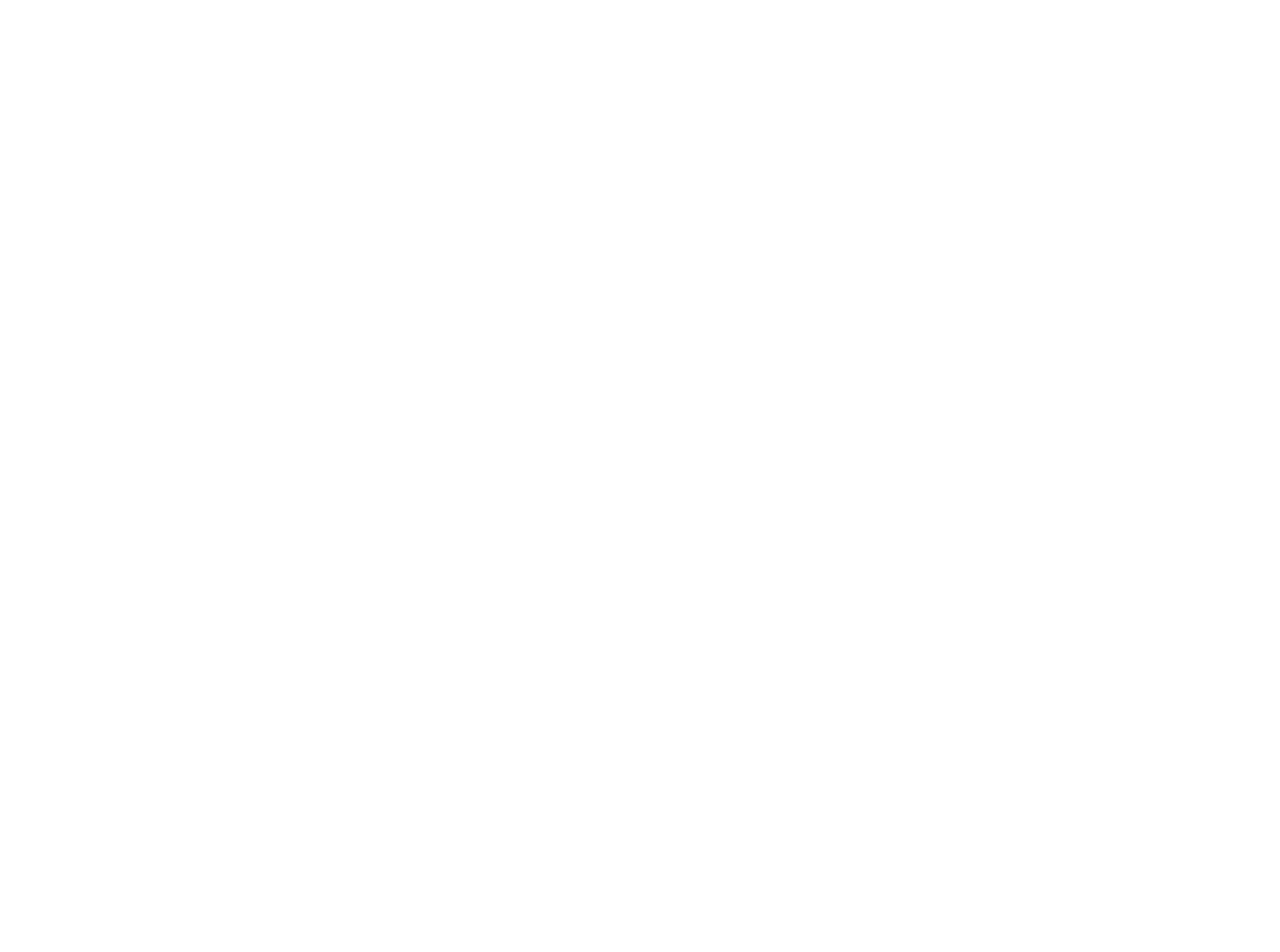
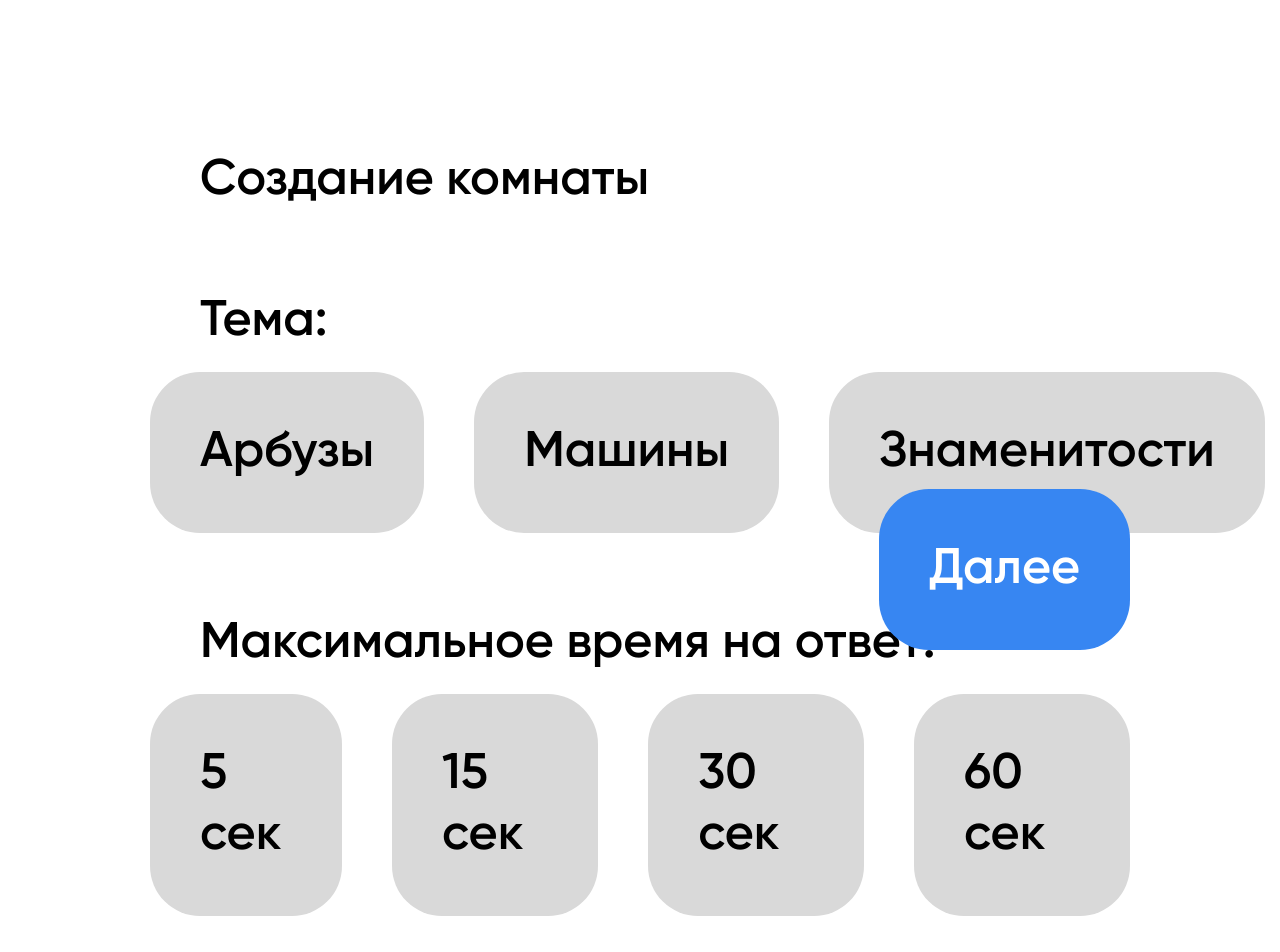
Before and after one commit to Dares34/quiz-react, a React (Create React App) app: page /create-room in a window 1280 px wide. Before the commit this address had no page. Shown: the top 952 px of the page. Before the commit the page ends 800 px from the top, so only its background shows below. Built offline with nearby package versions, Linux system fonts and the light colour scheme.

Commit message:
create room page 25-11

```diff
--- a/public/assets/css/main.css
+++ b/public/assets/css/main.css
@@ -366,7 +366,8 @@
 
     border-radius: 100px;
     background-color: #D9D9D9;
-    color:#000;
+    color: #000;
+
 
     margin: 25px;
 
@@ -452,3 +453,244 @@
     font-family: 'Gilroy', sans-serif;
     font-weight: 600;
 }
+
+
+
+
+
+
+
+
+/*MAIN MENU PAGE*/
+
+.menu-page {
+    display: flex;
+    flex-direction: column;
+    justify-content: center;
+    align-items: center;
+    height: 100vh;
+}
+
+.menu-button {
+    display: flex;
+    align-items: center;
+    justify-content: center;
+
+    width: 920px;
+    height: 150px;
+
+    font-size: 50px;
+
+    font-family: 'Gilroy', sans-serif;
+    font-weight: 600;
+
+    border: solid #D9D9D9 0px;
+
+    border-radius: 100px;
+    background-color: #D9D9D9;
+    color: #000;
+
+
+    margin: 25px;
+
+    text-decoration: none;
+
+    transition: all 0.3s ease;
+}
+
+.menu-button:hover {
+    background-color: #3786F2;
+    color: white;
+    width: 1020px;
+    height: 200px;
+}
+
+.menu-profile-link{
+    display: flex;
+    align-items: center;
+    justify-content: center;
+}
+
+.menu-profile-container {
+    width: 600px;
+    height: 120px;
+
+    padding: 0 15px;
+    display: flex;
+    align-items: center;
+    justify-content: center;
+    position: absolute;
+    top: 50px;
+    border-radius: 60px;
+    background-color: #D9D9D9;
+
+    transition: all 0.3s ease;
+}
+
+.menu-profile-container:hover {
+    height: 180px;
+    top: 50px;
+    color: white;
+    background-color: #3786F2;
+}
+
+.menu-profile-img {
+    /* padding-left: 20px;  */
+    width: 90px;
+    height: 90px;
+}
+
+.menu-text-container {
+    display: flex;
+    align-items: center;
+    justify-content: center;
+    flex-grow: 1;
+}
+
+.menu-profile-text {
+    display: flex;
+    justify-content: center;
+    align-items: center;
+    font-size: 30px;
+    font-family: 'Gilroy', sans-serif;
+    font-weight: 600;
+
+    color: #000;
+    transition: all 0.3s ease;
+}
+
+.menu-profile-container:hover .menu-profile-text {
+    color: white;
+}
+
+
+.menu-profile-text span {
+    margin-right: 5px;
+}
+
+.menu-description {
+    position: absolute;
+    bottom: 50px;
+    font-size: 15px;
+    font-family: 'Gilroy', sans-serif;
+    font-weight: 600;
+}
+
+
+
+/*CREATE ROOM PAGE*/
+
+.create-room-page{
+    display: flex;
+    flex-direction: column;
+    justify-content: center;
+    align-items: start;
+    /* height: 100vh; */
+
+    padding: 150px;
+}
+
+.create-room-title{
+    font-size: 50px;
+
+    font-family: 'Gilroy', sans-serif;
+    font-weight: 600;
+
+    padding-left: 50px;
+
+}
+
+.topic-naming{
+    font-size: 50px;
+
+    font-family: 'Gilroy', sans-serif;
+    font-weight: 600;
+
+    padding-top: 80px;
+    padding-bottom: 20px;
+    padding-left: 50px;
+}
+
+.topic-picker{
+    display: flex;
+    flex-direction: row;
+
+    gap: 50px;
+}
+
+.time-picker{
+    display: flex;
+    flex-direction: row;
+
+    gap: 50px;
+}
+
+.topic-name{
+    font-size: 50px;
+    font-family: 'Gilroy', sans-serif;
+    font-weight: 600;
+
+    padding: 50px;
+
+    border-radius: 50px;
+
+    background-color: #D9D9D9;
+}
+
+.topic-name:hover{
+    background-color: #eaeaea;
+
+    transition: all 0.3s ease;
+}
+
+.create-room-button{
+    position: absolute;
+    right: 150px;
+    bottom: 150px;
+
+    font-size: 50px;
+    font-family: 'Gilroy', sans-serif;
+    font-weight: 600;
+
+    padding: 50px;
+
+    border-radius: 50px;
+
+    color: white;
+    background-color: #3786F2;
+
+    transition: all 0.3s ease;
+
+    border: solid #D9D9D9 0px;
+}
+
+.create-room-button:hover{
+    background-color: #5b9fff;
+
+    border-radius: 60px;
+    padding: 60px;
+
+    right: 140px;
+    bottom: 140px;
+}
+
+.create-room-selected {
+    background-color: #1AF1AF;
+    color: white;
+    transition: all 0.3s ease;
+}
+
+.create-room-selected:hover {
+    background-color: #1AF1AF;
+}
+
+.create-room-error-message{
+    font-size: 20px;
+    font-family: 'Gilroy', sans-serif;
+    font-weight: 600;
+
+    padding-left: 50px;
+    padding-top: 80px;
+
+    color: red;
+}
--- a/src/App.js
+++ b/src/App.js
@@ -4,6 +4,8 @@
 import Register from './pages/Register';
 
 import Menu from './pages/Menu';
+
+import CreateRoom from './pages/CreateRoom';
 
 import Quiz from './pages/Quiz'
 
@@ -16,9 +18,9 @@
     <Routes>
       <Route path='/login' element={<Login/>}/>
       <Route path='/register' element={<Register/>}/>
+      <Route path='/create-room' element={<CreateRoom/>}/>
 
       {/* /profile
-      /create-room
       /lobby */}
 
       <Route path='/menu' element={<Menu/>}/>
--- /dev/null
+++ b/src/pages/CreateRoom.jsx
@@ -0,0 +1,62 @@
+import React, { useState } from 'react';
+import { useNavigate } from 'react-router-dom';
+
+const CreateRoom = () => {
+    const [selectedTopic, setSelectedTopic] = useState(null);
+    const [selectedTime, setSelectedTime] = useState(null);
+    const [error, setError] = useState("");
+    const navigate = useNavigate();
+    const topics = ["Арбузы", "Машины", "Знаменитости", "Фрукты"];
+    const times = ["5 сек", "15 сек", "30 сек", "60 сек"];
+
+    const handleNext = () => {
+        if (!selectedTopic || !selectedTime) {
+            setError("Сначала выберите тему и время на ответ");
+        } else {
+            setError("");
+            navigate("/lobby", {
+                state: { topic: selectedTopic, time: selectedTime },
+            });
+        }
+    };
+
+    return (
+        <div className="create-room-page">
+            <div className="create-room-title">Создание комнаты</div>
+
+            <div className="topic-naming">Тема:</div>
+            <div className="topic-picker">
+                {topics.map((topic) => (
+                    <div
+                        key={topic}
+                        className={`topic-name ${selectedTopic === topic ? 'create-room-selected' : ''}`}
+                        onClick={() => setSelectedTopic(topic)}
+                    >
+                        {topic}
+                    </div>
+                ))}
+            </div>
+
+            <div className="topic-naming">Максимальное время на ответ:</div>
+            <div className="time-picker">
+                {times.map((time) => (
+                    <div
+                        key={time}
+                        className={`topic-name ${selectedTime === time ? 'create-room-selected' : ''}`}
+                        onClick={() => setSelectedTime(time)}
+                    >
+                        {time}
+                    </div>
+                ))}
+            </div>
+
+            {error && <div className="create-room-error-message">{error}</div>} {/* Отображение ошибки */}
+
+            <button className="create-room-button" onClick={handleNext}>
+                Далее
+            </button>
+        </div>
+    );
+};
+
+export default CreateRoom;
--- a/src/pages/Login.jsx
+++ b/src/pages/Login.jsx
@@ -1,5 +1,5 @@
 import React, { useState } from 'react';
-import { Link } from 'react-router-dom'; // Импортируем Link
+import { Link } from 'react-router-dom';
 
 const Login = () => {
     const [passwordVisible, setPasswordVisible] = useState(false);
--- a/src/pages/Menu.jsx
+++ b/src/pages/Menu.jsx
@@ -1,10 +1,9 @@
 import React, { useState } from 'react';
-import { Link } from 'react-router-dom'; // Импортируем компонент Link
+import { Link } from 'react-router-dom';
 
 const MenuPage = () => {
     const [username, setUsername] = useState("Андрю");
-    const [isHovered, setIsHovered] = useState(false);  // Состояние для наведения
-
+    const [isHovered, setIsHovered] = useState(false);
     return (
         <div className="menu-page">
             <Link to="/profile" className="menu-profile-link">
```
